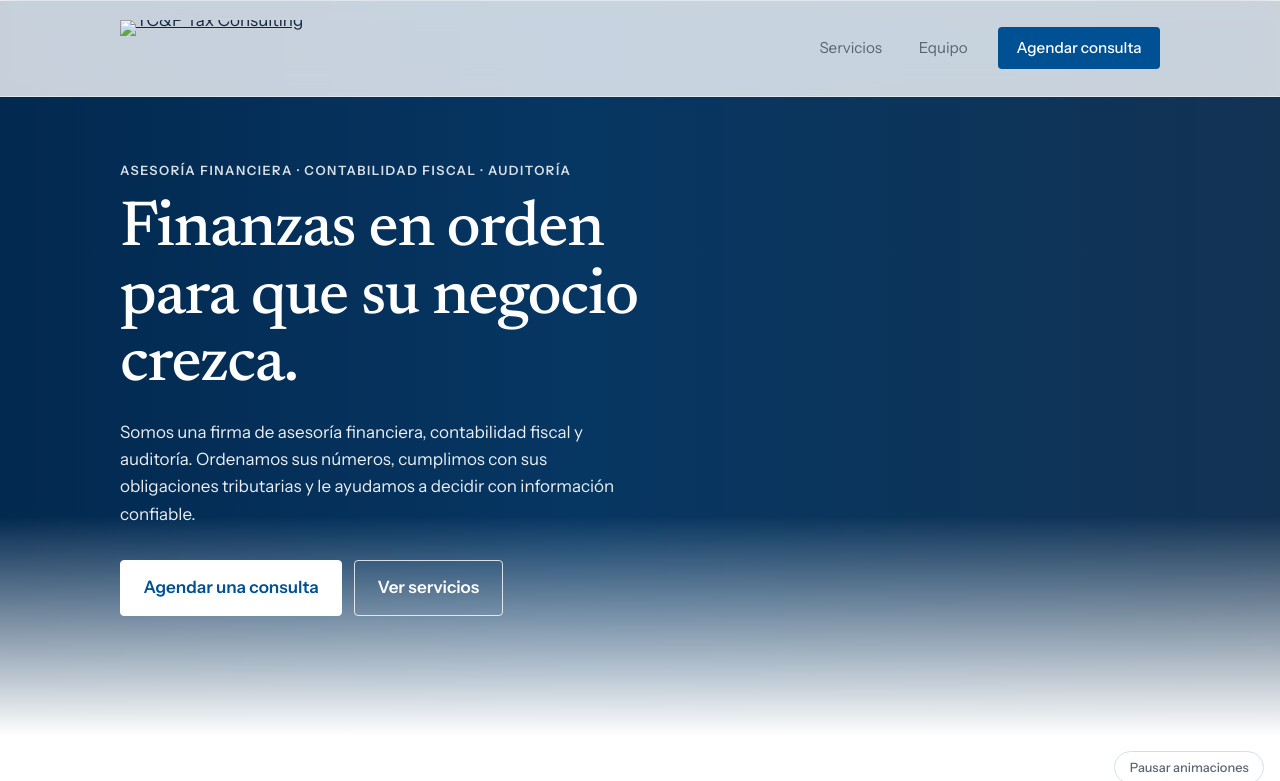
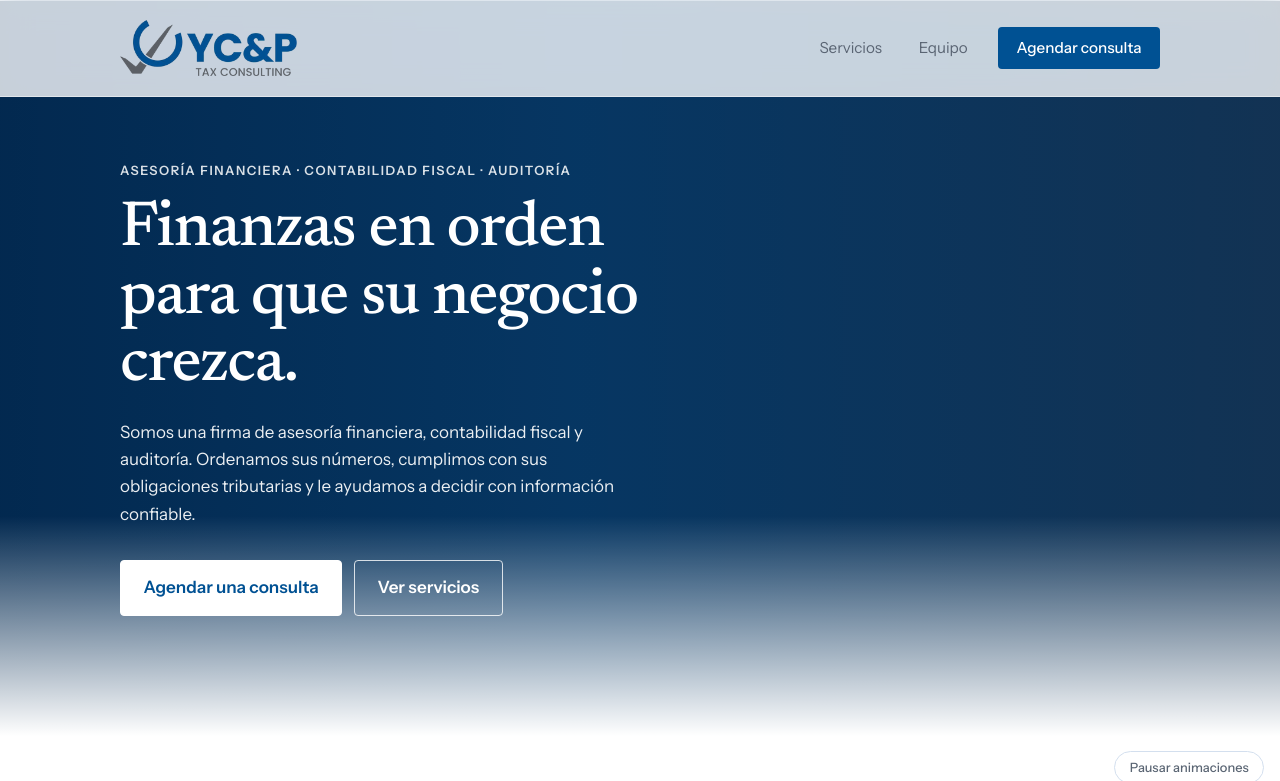
Before and after one commit to CxYossj/ycyp, a plain HTML site: page index.html in a window 1280 px wide. Shown: the top 781 px of the page. Drawn offline with Linux system fonts and the light colour scheme; files whose address does not match are found by name.

Commit message:
Update logo image source in index.html

```diff
--- a/index.html
+++ b/index.html
@@ -14,7 +14,7 @@
 <div id="loader" role="status" aria-label="Cargando"><img alt="YC&amp;P Tax Consulting" src="logo.png"><i></i></div>
 <div class="site-head"><div class="wrap">
 <header>
-  <a class="logo" href="#" aria-label="YC&amp;P Tax Consulting, inicio"><img alt="YC&amp;P Tax Consulting" src="img/logo.png"></a>
+  <a class="logo" href="#" aria-label="YC&amp;P Tax Consulting, inicio"><img alt="YC&amp;P Tax Consulting" src="logo.png"></a>
   <nav><a href="#servicios">Servicios</a><a href="#equipo">Equipo</a><a class="cta-s" href="#contacto">Agendar consulta</a></nav>
 </header>
 </div></div>
```
